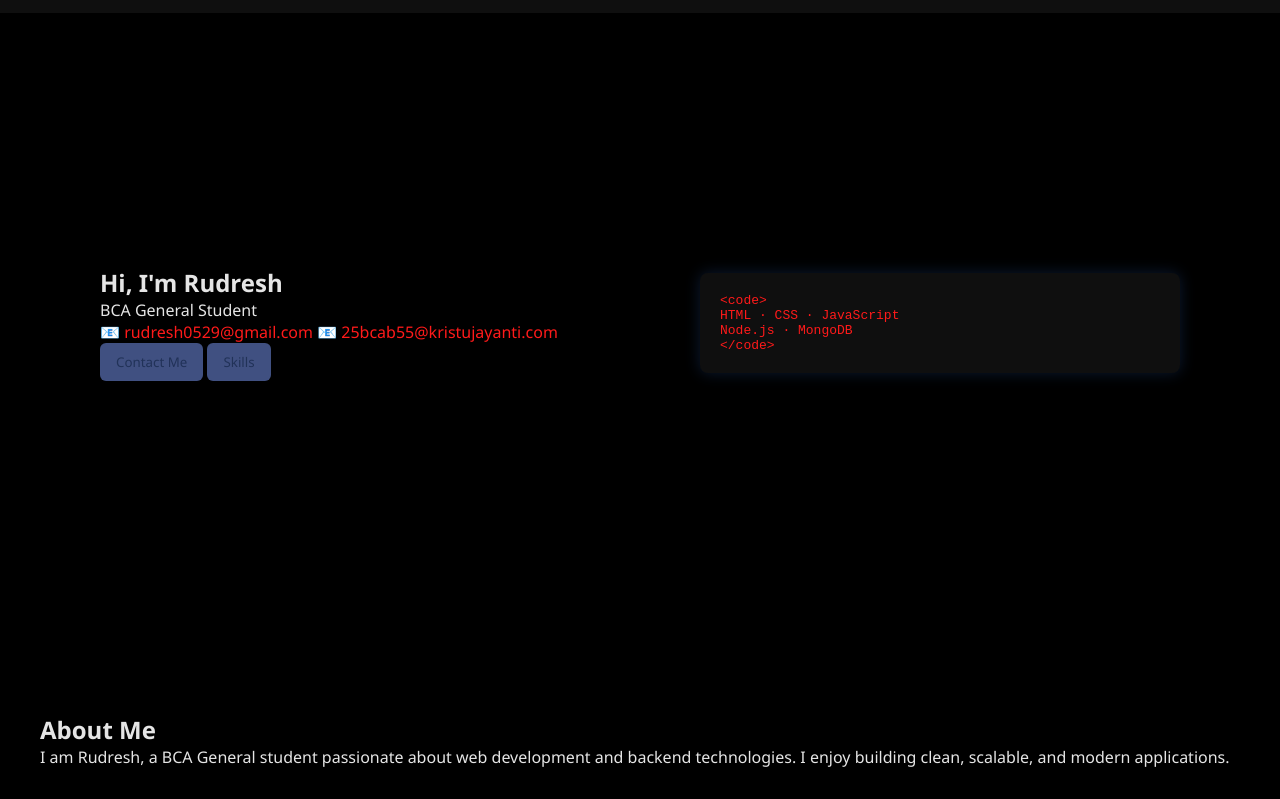
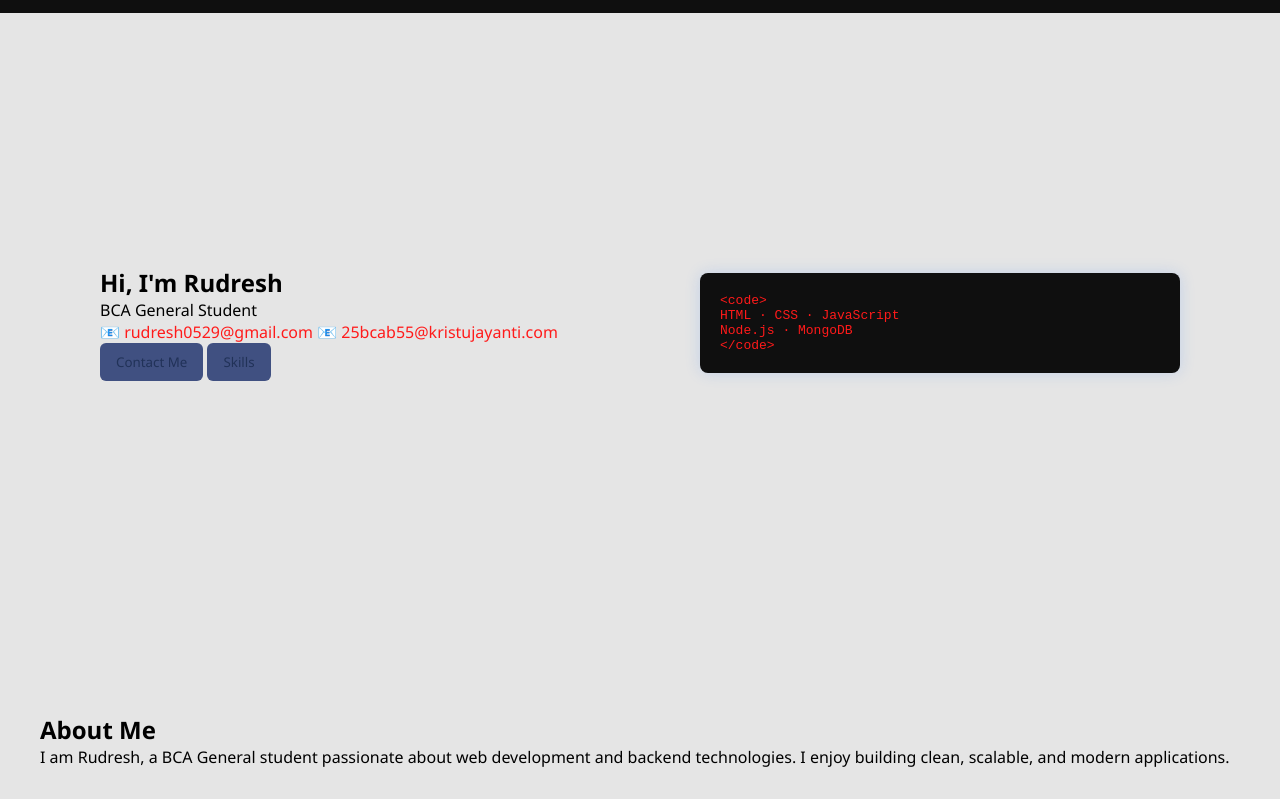
Before and after one commit to guganr21/PORTFOLIO_R, a plain HTML site: page frontend/index.html in a window 1280 px wide. Shown: the part 67-866 px from the top of the page. Drawn offline with Linux system fonts and the light colour scheme.

Commit message:
Update style.css

```diff
--- a/frontend/style.css
+++ b/frontend/style.css
@@ -8,8 +8,8 @@
 
 /* THEMES */
 body.dark {
-  --bg: #000000;        /* pure black background */
-  --text: #e5e5e5;      /* light text */
+  --bg:#e5e5e5;       /* pure black background */
+  --text:#000000;      /* light text */
   --card: #0f0f0f;      /* dark cards */
   --accent: #ff1a1a;    /* bright red */
 }
```
